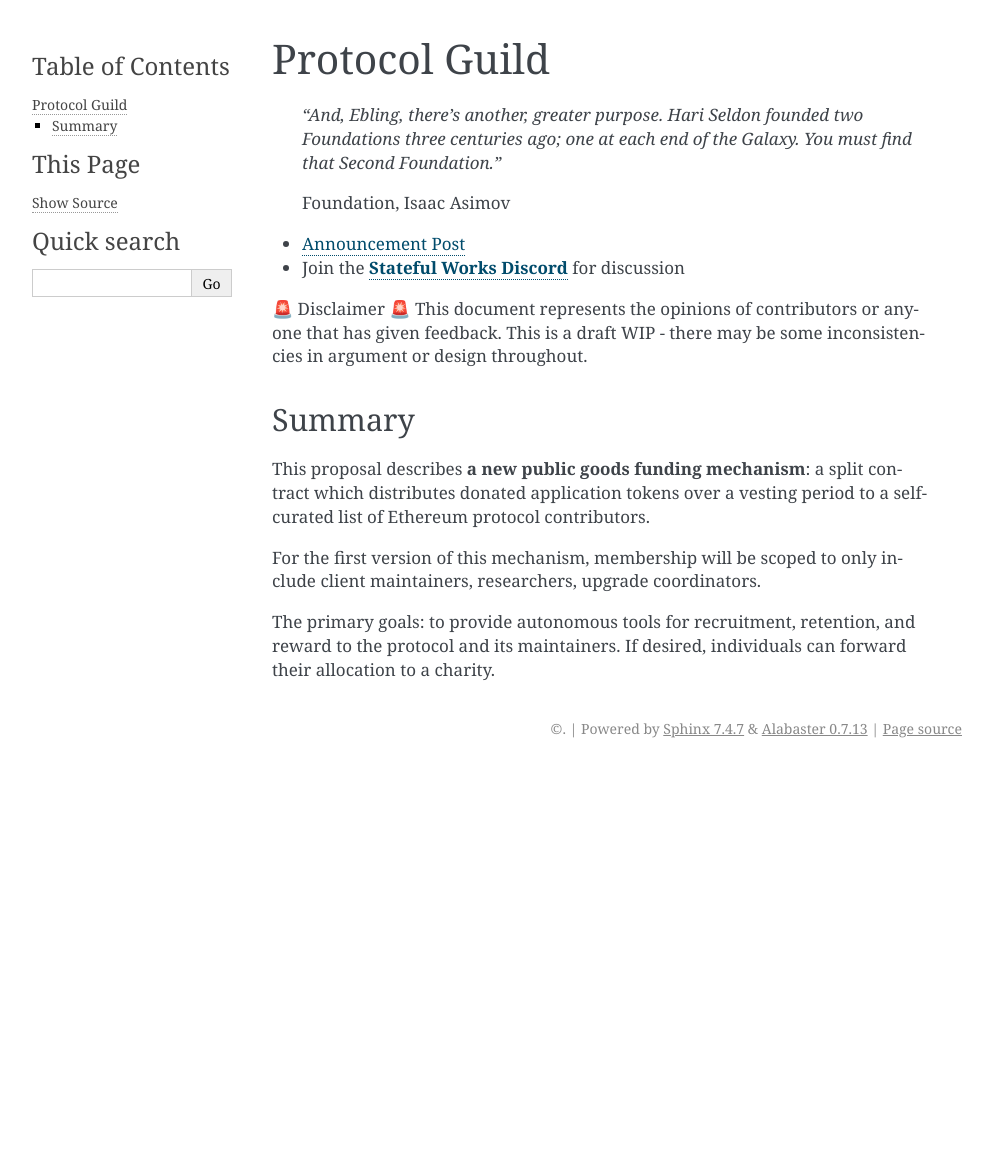
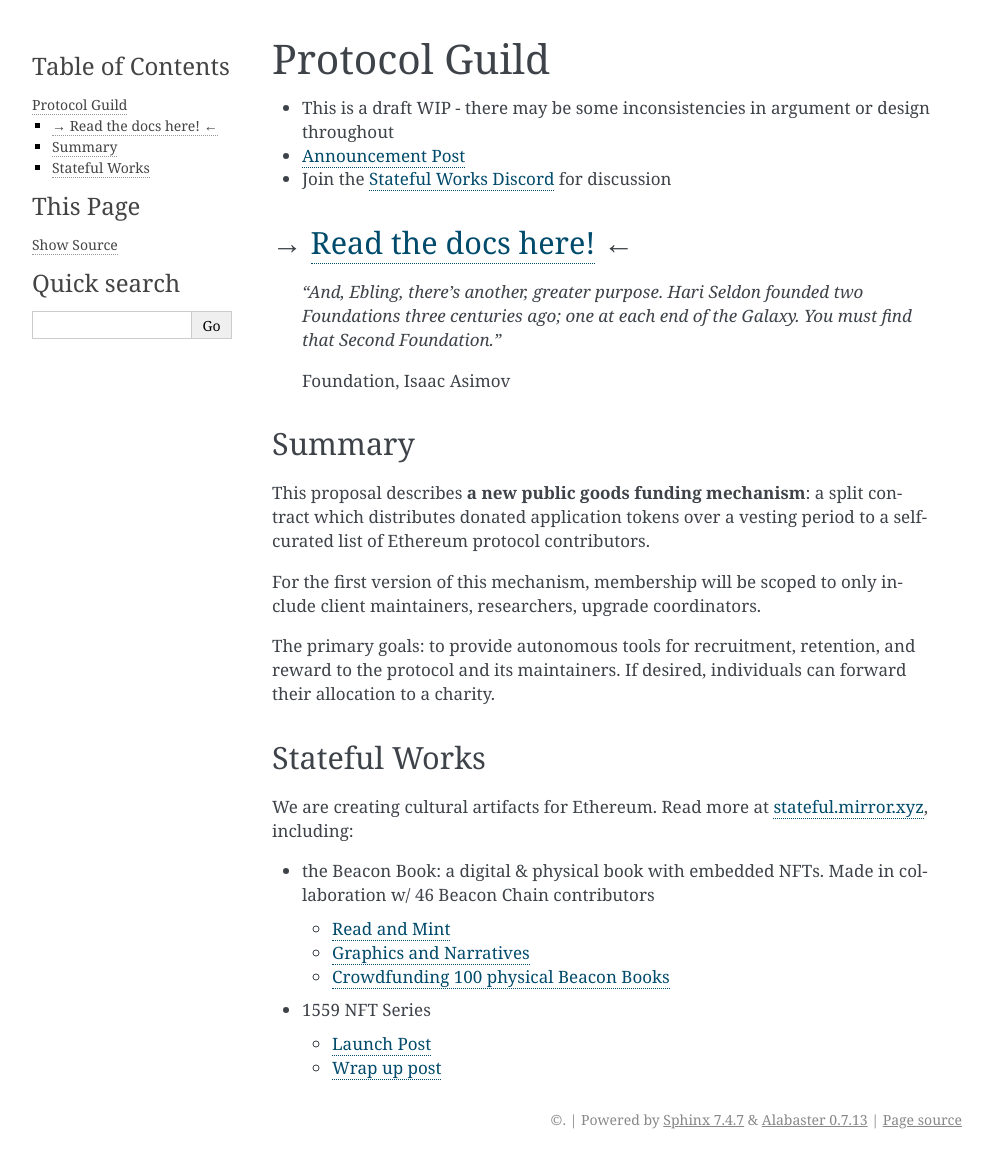
Before and after one commit to protocolguild/documentation, a Sphinx documentation site: the page built from docs/README.md, in a window 1280 px wide. Shown: the whole page, without its empty margins (148-1141 px from the left). Built offline with Sphinx 7.4.7, drawn with Linux system fonts in a browser that asks for light colours; pages that are not in the unit, such as notebooks, are missing from menus; before the commit the page ends 900 px from its top, so only the background shows below that.

Commit message:
Update README.md

```diff
--- a/docs/README.md
+++ b/docs/README.md
@@ -1,13 +1,14 @@
 # Protocol Guild
+
+- This is a draft WIP - there may be some inconsistencies in argument or design throughout
+- [Announcement Post](https://stateful.mirror.xyz/mEDvFXGCKdDhR-N320KRtsq60Y2OPk8rHcHBCFVryXY)
+- Join the [Stateful Works Discord](https://discord.gg/t8zSZCvf3y) for discussion
+
+### → [Read the docs here!](https://protocol-guild.readthedocs.io/en/latest/index.html#) ←
 
 > *"And, Ebling, there's another, greater purpose. Hari Seldon founded two Foundations three centuries ago; one at each end of the Galaxy. You must find that Second Foundation."*
 >
 > Foundation, Isaac Asimov
-
-- [Announcement Post](https://stateful.mirror.xyz/mEDvFXGCKdDhR-N320KRtsq60Y2OPk8rHcHBCFVryXY)
-- Join the [**Stateful Works Discord**](https://discord.gg/t8zSZCvf3y) for discussion
-
-🚨 Disclaimer 🚨 This document represents the opinions of contributors or anyone that has given feedback. This is a draft WIP - there may be some inconsistencies in argument or design throughout.
 
 ## Summary
 
@@ -16,3 +17,16 @@
 For the first version of this mechanism, membership will be scoped to only include client maintainers, researchers, upgrade coordinators.
 
 The primary goals: to provide autonomous tools for recruitment, retention, and reward to the protocol and its maintainers. If desired, individuals can forward their allocation to a charity.
+
+## Stateful Works
+
+We are creating cultural artifacts for Ethereum. Read more at [stateful.mirror.xyz](https://stateful.mirror.xyz/), including:
+
+- the Beacon Book: a digital & physical book with embedded NFTs. Made in collaboration w/ 46 Beacon Chain contributors
+  - [Read and Mint](https://stateful.mirror.xyz/Y1ED9RorG9OvEUXD8NBmXgYhSVhjj8H537-I2SZJkYA)
+  - [Graphics and Narratives](https://stateful.mirror.xyz/jOFMjyRtgT0KPbeWgysDp1HM4mQnlWKeQA3HQ2SJpbA)
+  - [Crowdfunding 100 physical Beacon Books](https://stateful.mirror.xyz/-NLDSw0mA2vjtvqQYpXBOa3H38HXMmIdaw2KwI1A0y8)
+
+- 1559 NFT Series
+  - [Launch Post](https://stateful.mirror.xyz/rsUhYxXARr7j2iDjqJeelY7nc6CN_Y-MilVDP1S5voA)
+  - [Wrap up post](https://stateful.mirror.xyz/qpqvDbajGArdteKMSEkEUA3bFGVWQhJXG2Pnajm5hqA)
```
